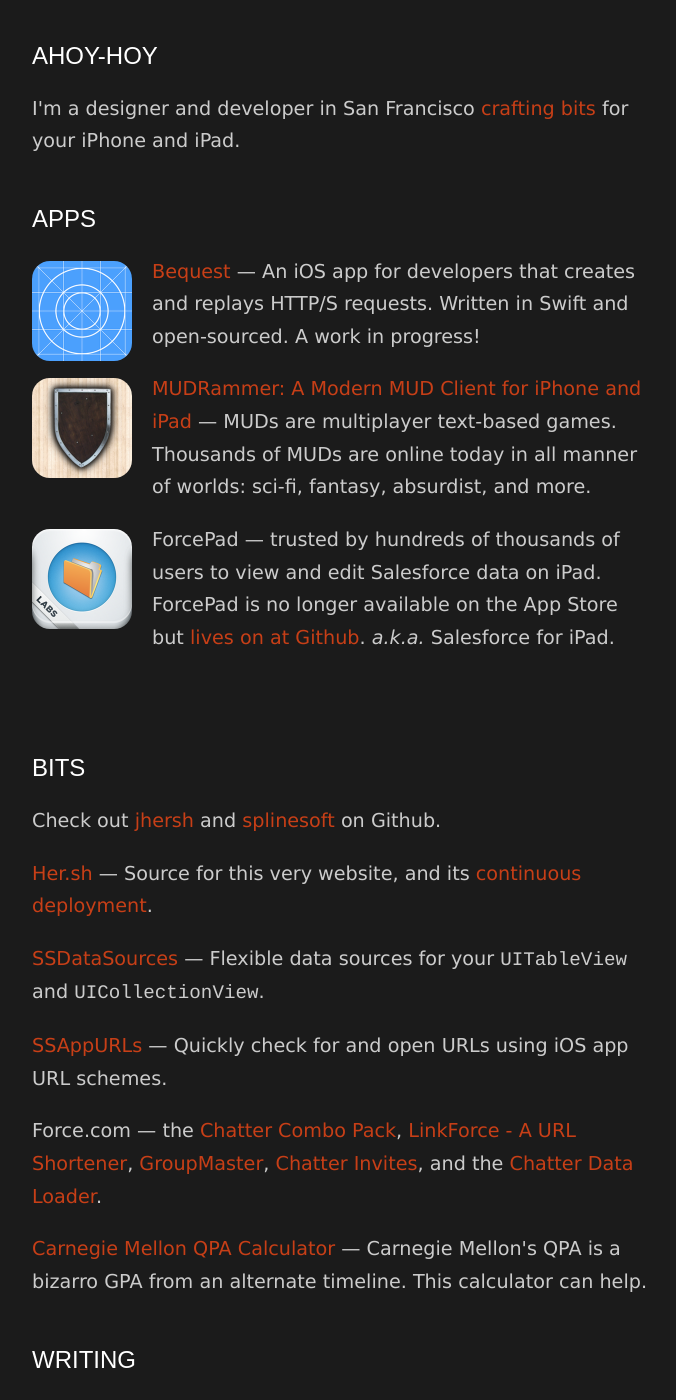
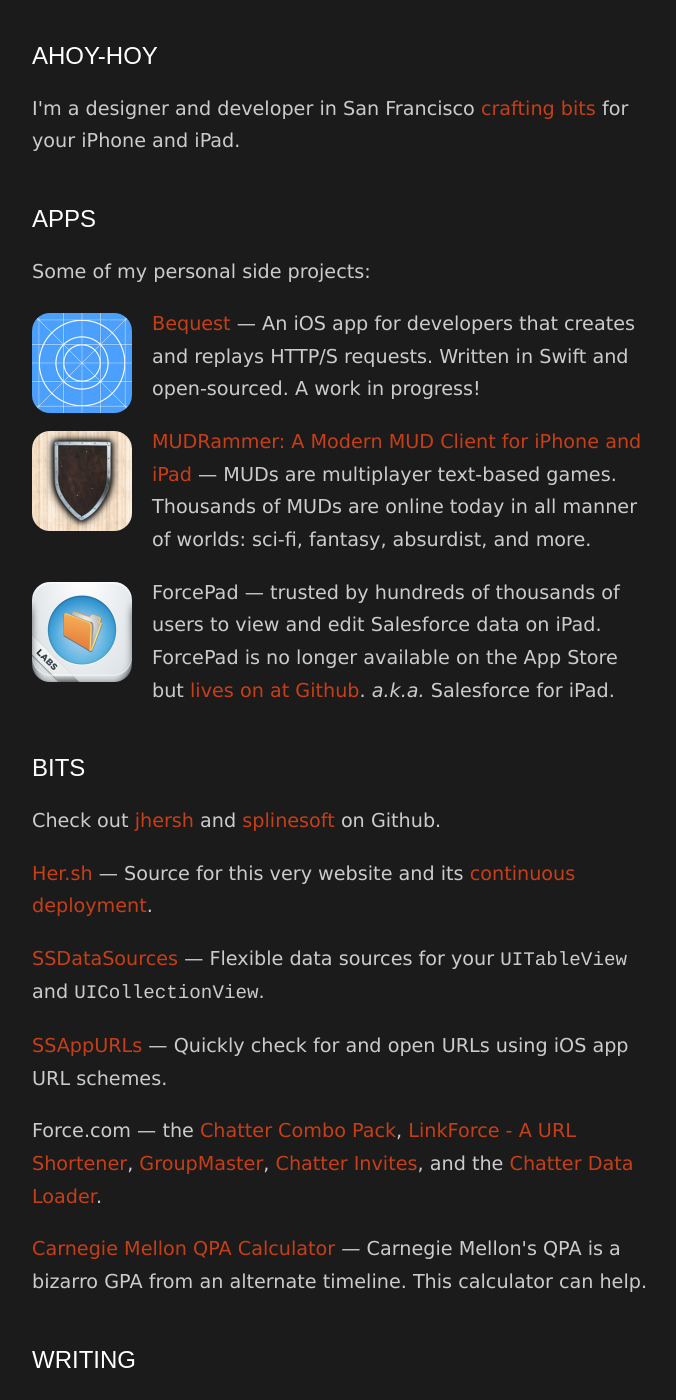
Before and after one commit to jhersh/her.sh, a Jekyll site: the page built from index.html, in a window 1280 px wide and 1400 px high, scrolled down 202 px. Shown: the whole window, without its empty margins (298-974 px from the left). Built offline with Jekyll 4.4.1, drawn with Linux system fonts in a browser that asks for light colours; some of the changed text lies outside the part shown.

Commit message:
copy tweaks

```diff
--- a/index.html
+++ b/index.html
@@ -8,6 +8,8 @@
 <p>I'm a designer and developer in San Francisco <a href="{{ site.splinesoft.url }}">crafting bits</a> for your iPhone and iPad.</p>
 
 <p class="heading">Apps</p>
+
+<p>Some of my personal side projects:</p>
 
 <div class="app">
     <a href="{{ site.bequesturl }}"><img src="/img/bequest200.jpeg" height="100" width="100" alt="Bequest for iPhone and iPad" /></a>
@@ -32,13 +34,11 @@
 ForcePad &mdash; trusted by hundreds of thousands of users to view and edit Salesforce data on iPad. ForcePad is no longer available on the App Store but <a href="https://github.com/ForceDotComLabs/ForcePad">lives on at Github</a>. <i>a.k.a.</i> Salesforce for iPad.</p>
 </div>
 
-<div style="clear:both">&nbsp;</div>
-
 <p class="heading">Bits</p>
 
 <p>Check out <a href="{{ site.author.github }}">jhersh</a> and <a href="{{ site.splinesoft.github }}">splinesoft</a> on Github.</p>
 
-<p><a href="{{ site.author.github }}/her.sh">Her.sh</a> &mdash; Source for this very website, and its <a href="{{ site.ciurl }}">continuous deployment</a>.</p>
+<p><a href="{{ site.author.github }}/her.sh">Her.sh</a> &mdash; Source for this very website and its <a href="{{ site.ciurl }}">continuous deployment</a>.</p>
 
 <p><a href="{{ site.splinesoft.github }}/SSDataSources">SSDataSources</a> &mdash; Flexible data sources for your <code>UITableView</code> and <code>UICollectionView</code>.</p>
 
```
Also changed, not shown: other parts of index.html (+1 -1 lines).
